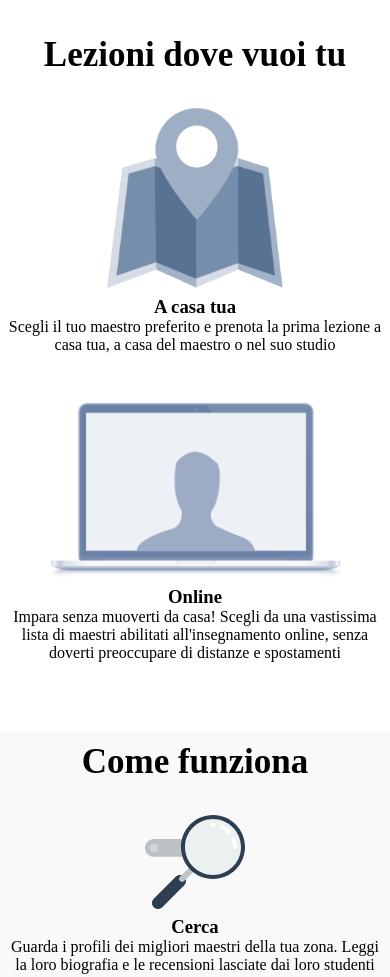
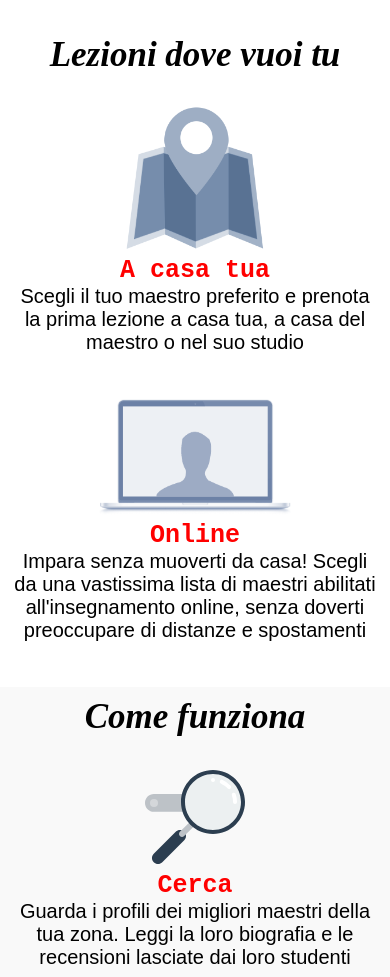
Before and after one commit to DavideGit991/html-css-resp-wannabe-12bool, a plain HTML site: page index.html in a window 390 px wide. Shown: the top 977 px of the page. Drawn offline with Linux system fonts and the light colour scheme.

Commit message:
responsive V1.0 (modifiche in xs)

```diff
--- a/index.html
+++ b/index.html
@@ -2,7 +2,7 @@
 <html>
   <head>
     <meta charset="utf-8">
-    <meta name="viewport" content="width=device-width, initial-scale=1.0">
+    <meta name="viewport" content="width=device-width, initial-scale=1">
     <link rel="stylesheet" href="lib/12bool-responsive.css">
     <link rel="stylesheet" href="style.css">
     <title>Boolean aCademy</title>
--- a/style.css
+++ b/style.css
@@ -25,14 +25,7 @@ img{
   /* background-color: lightgreen; */
   /* border: solid 1px #000; */
 }
-section::after {
 
-  content: "";
-  display: table;
-  clear: both;
-  margin: 15px;
-
-}
 .background{
   width: 100vw;
   background-color: #f9f9f9;
@@ -62,3 +55,31 @@ section::after {
 .board_bottom{
   border-bottom: solid 1px #000;
 }
+
+/* proprietà responsive */
+@media screen and (max-width: 768px){
+  #screenimg{
+    max-width: 55%;
+    height: auto;
+  }
+  img{
+    max-width:40%;
+    height: auto;
+  }
+  .box{
+    padding: 15px 3%;
+  }
+  .title{
+    font-style: italic;
+    font-weight: bolder;
+  }
+  h3{
+    color: red;
+    font-size: 25px;
+    font-family: monospace;
+  }
+  p{
+    font-family: sans-serif;
+    font-size: 20px;
+  }
+}
```
